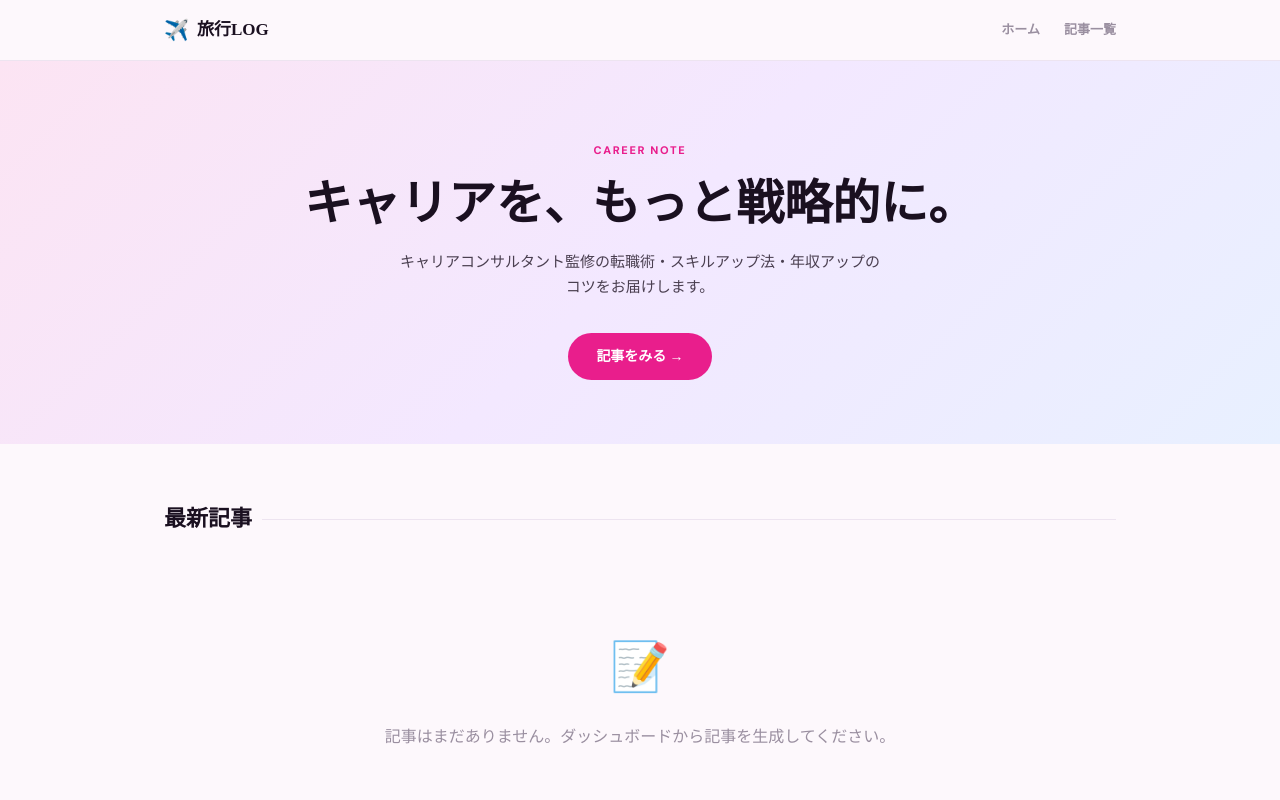
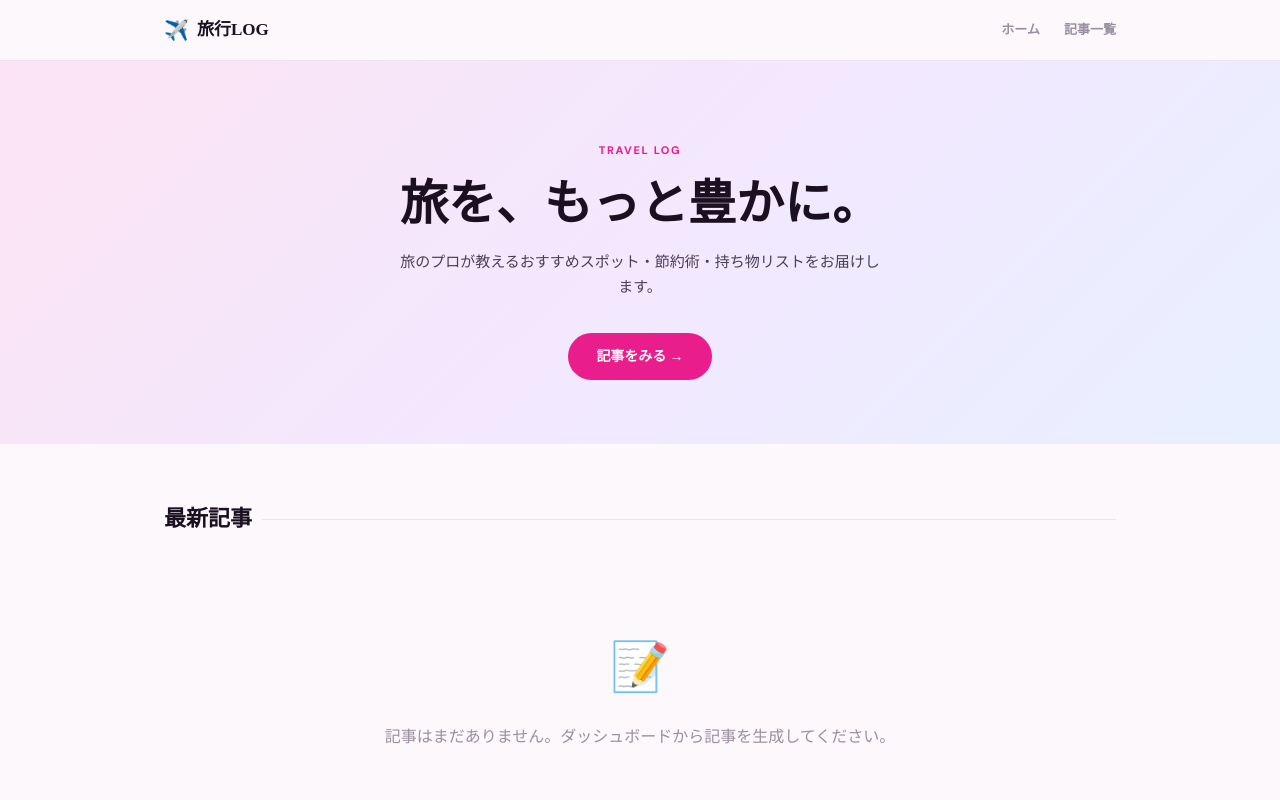
Before and after one commit to okuwabara07-gif/travel-log-jp, a Next.js app: page / in a window 1280 px wide. Shown: the top 800 px of the page. Built offline with nearby package versions, Linux system fonts and the light colour scheme.

Commit message:
fix: update page for 旅行LOG

```diff
--- a/app/page.tsx
+++ b/app/page.tsx
@@ -6,9 +6,9 @@ export default function HomePage() {
   return (
     <>
       <section className="hero">
-        <p className="hero-eyebrow">Career Note</p>
-        <h1 className="hero-title">キャリアを、もっと戦略的に。</h1>
-        <p className="hero-sub">キャリアコンサルタント監修の転職術・スキルアップ法・年収アップのコツをお届けします。</p>
+        <p className="hero-eyebrow">Travel Log</p>
+        <h1 className="hero-title">旅を、もっと豊かに。</h1>
+        <p className="hero-sub">旅のプロが教えるおすすめスポット・節約術・持ち物リストをお届けします。</p>
         <Link href="/blog" style={{ display: 'inline-block', background: 'var(--pink)', color: '#fff', padding: '12px 28px', borderRadius: '50px', fontWeight: 700, fontSize: 14, textDecoration: 'none' }}>
           記事をみる →
         </Link>
```
